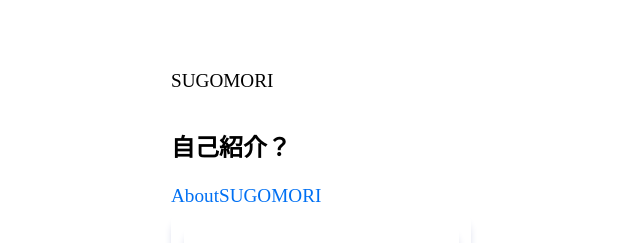
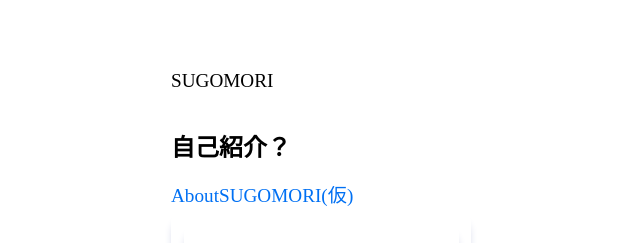
Before and after one commit to aa-0921/aoyama-portfolio, a Next.js app: page /SUGOMORI in a window 1280 px wide. Shown: the top 243 px of the page, without its empty margins (197-837 px from the left). Built offline with nearby package versions, Linux system fonts and the light colour scheme.

Commit message:
[add]slack連携テスト

```diff
--- a/pages/SUGOMORI.js
+++ b/pages/SUGOMORI.js
@@ -104,7 +104,7 @@ export default function Sugomori() {
             <a>About</a>
           </Link>
           <Link href="/SUGOMORI">
-            <a>SUGOMORI</a>
+            <a>SUGOMORI(仮)</a>
           </Link>
         </div>
       </section>
```
